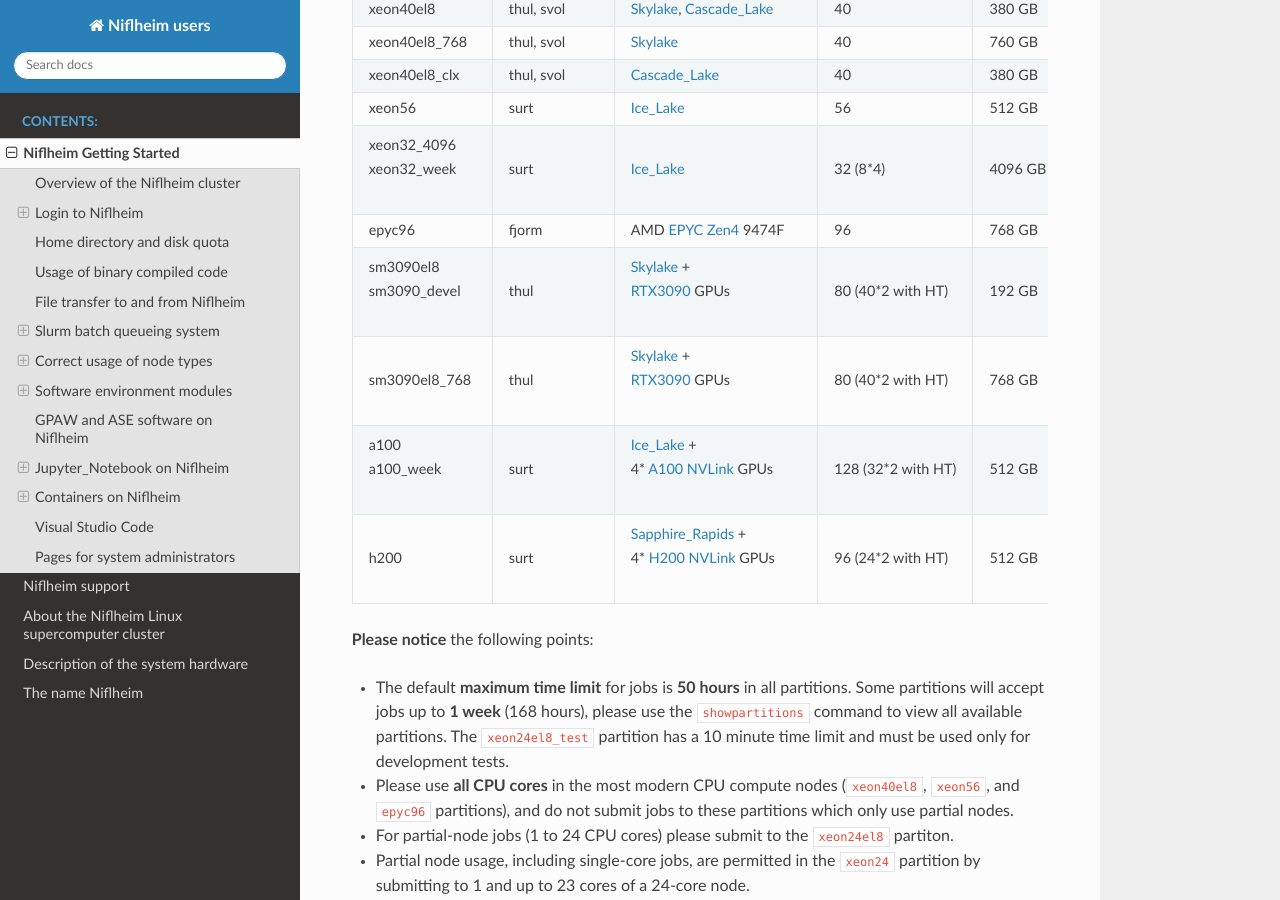
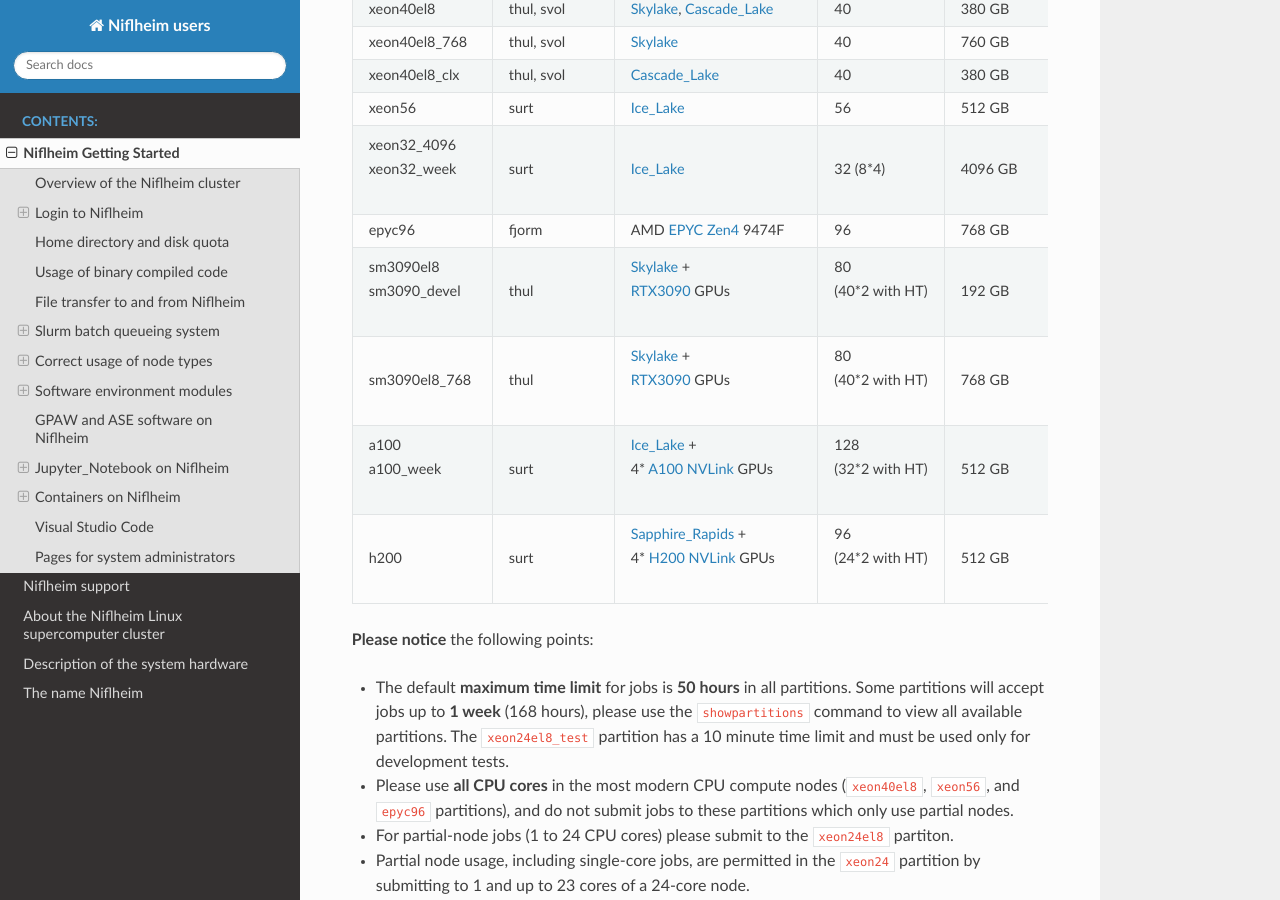
Before and after one commit to OleHolmNielsen/Niflheim_users, a Sphinx documentation site: the page built from docs/Niflheim_Getting_Started.rst, in a window 1280 px wide and 900 px high, scrolled down 4908 px. Built offline with Sphinx 7.4.7 and the Read the Docs theme 3.1.0, drawn with Linux system fonts in a browser that asks for light colours.

Commit message:
Minor edit

```diff
--- a/docs/Niflheim_Getting_Started.rst
+++ b/docs/Niflheim_Getting_Started.rst
@@ -315,7 +315,8 @@ Niflheim contains a number of node partitions with different types of CPU archit
     - thul
     - | Skylake_ +
       | RTX3090_ GPUs
-    - 80 (40*2 with HT)
+    - | 80
+      | (40*2 with HT)
     - 192 GB
     - 800 GB
     - RockyLinux_ 8
@@ -323,7 +324,8 @@ Niflheim contains a number of node partitions with different types of CPU archit
     - thul
     - | Skylake_ +
       | RTX3090_ GPUs
-    - 80 (40*2 with HT)
+    - | 80
+      | (40*2 with HT)
     - 768 GB
     - 800 GB
     - RockyLinux_ 8
@@ -332,7 +334,8 @@ Niflheim contains a number of node partitions with different types of CPU archit
     - surt
     - | Ice_Lake_ +
       | 4* A100_ NVLink_ GPUs
-    - 128 (32*2 with HT)
+    - | 128
+      | (32*2 with HT)
     - 512 GB
     - 1.7 TB
     - RockyLinux_ 8
@@ -340,7 +343,8 @@ Niflheim contains a number of node partitions with different types of CPU archit
     - surt
     - | Sapphire_Rapids_ +
       | 4* H200_ NVLink_ GPUs
-    - 96 (24*2 with HT)
+    - | 96
+      | (24*2 with HT)
     - 512 GB
     - 800 GB
     - RockyLinux_ 8
```
